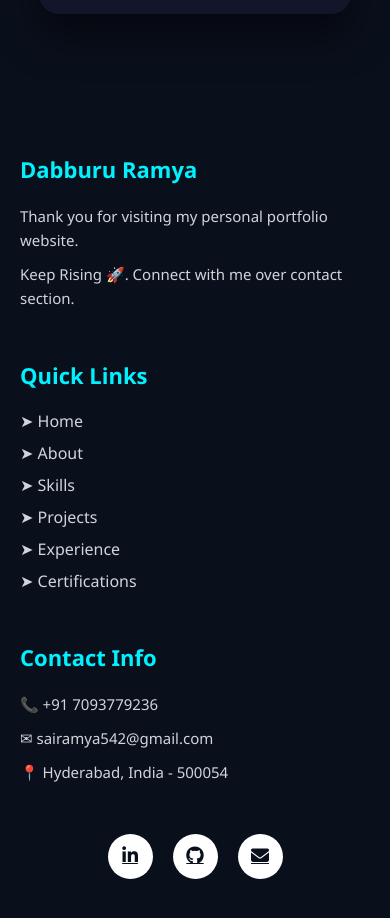
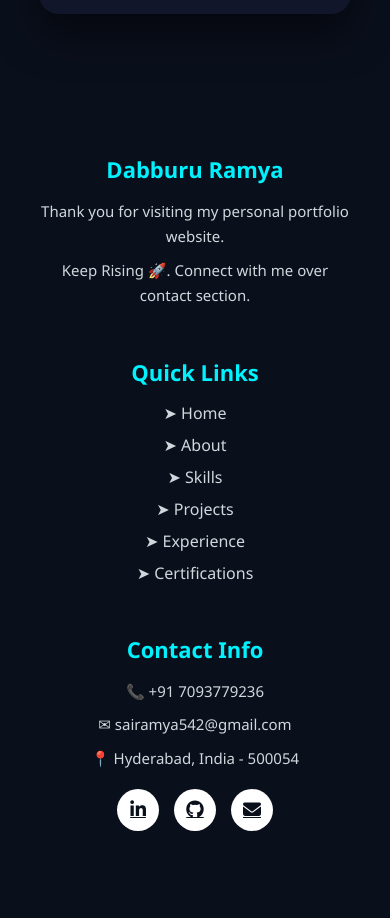
Before and after one commit to Ramya4412/Portfolio, a website: page index.html in a window 390 px wide. Shown: the part 9233-10151 px from the top of the page. After the commit the page ends 10094 px from the top, so only its background shows below. Drawn offline with Linux system fonts and the light colour scheme; no server answers.

Commit message:
updated css file

```diff
--- a/index.html
+++ b/index.html
@@ -339,12 +339,8 @@
       <p>📞 +91 7093779236</p>
       <p>✉ sairamya542@gmail.com</p>
       <p>📍 Hyderabad, India - 500054</p>
-    </div>
-
-  </div>
-
   <!-- Social Icons -->
-  <div class="footer-social">
+   <div class="contact-social">
     <a href="https://www.linkedin.com/in/ramya-dabburu-255111306/" target="_blank">
       <i class="fab fa-linkedin-in"></i>
     </a>
@@ -355,6 +351,7 @@
       <i class="fas fa-envelope"></i>
     </a>
   </div>
+</div>
 
   <!-- Back to Top -->
   <body id="top">
--- a/style.css
+++ b/style.css
@@ -472,29 +472,28 @@ body {
 footer {
   background: #0a0f1c;
   color: #ffffff;
-  padding: 60px 20px 40px;
+  padding: 60px 40px 30px;
   position: relative;
 }
 
 .footer-container {
-  max-width: 1200px;
-  margin: auto;
   display: grid;
   grid-template-columns: repeat(auto-fit, minmax(250px, 1fr));
   gap: 40px;
 }
 
+/* Footer Sections */
 .footer-section h2 {
   font-size: 22px;
-  margin-bottom: 20px;
+  margin-bottom: 15px;
   color: #00f2ff;
 }
 
 .footer-section p {
   font-size: 15px;
-  color: #d1d5db;
-  margin-bottom: 10px;
-  line-height: 1.6;
+  line-height: 1.7;
+  margin-bottom: 8px;
+  color: #cfd8dc;
 }
 
 /* Quick Links */
@@ -509,66 +508,76 @@ footer {
 
 .footer-section.links ul li a {
   text-decoration: none;
-  color: #d1d5db;
-  transition: color 0.3s ease;
+  color: #cfd8dc;
+  transition: 0.3s ease;
 }
 
 .footer-section.links ul li a:hover {
   color: #00f2ff;
+  padding-left: 6px;
 }
 
-/* ===== Social Icons ===== */
-.footer-social {
-  margin-top: 40px;
+/* ===== CONTACT INFO ICONS ===== */
+.contact-social {
   display: flex;
-  justify-content: center;
-  gap: 20px;
+  gap: 15px;
+  margin-top: 18px;
 }
 
-.footer-social a {
-  width: 45px;
-  height: 45px;
+.contact-social a {
+  width: 42px;
+  height: 42px;
   background: #ffffff;
-  border-radius: 50%;
-  display: flex;
-  align-items: center;
-  justify-content: center;
-  color: #0a0f1c;
-  font-size: 18px;
-  transition: all 0.3s ease;
-}
-
-.footer-social a:hover {
-  background: #00f2ff;
-  color: #ffffff;
-  transform: translateY(-5px);
-}
-
-/* ===== Back To Top ===== */
-.back-to-top {
-  position: fixed;
-  bottom: 25px;
-  right: 25px;
-  width: 50px;
-  height: 50px;
-  background: #00f2ff;
   color: #0a0f1c;
   border-radius: 50%;
   display: flex;
   align-items: center;
   justify-content: center;
+  font-size: 18px;
+  transition: all 0.3s ease;
+}
+
+.contact-social a:hover {
+  background: #00f2ff;
+  color: #000;
+  transform: translateY(-4px) scale(1.1);
+  box-shadow: 0 0 15px rgba(0, 242, 255, 0.6);
+}
+
+/* ===== BACK TO TOP BUTTON ===== */
+.back-to-top {
+  position: fixed;
+  bottom: 25px;
+  right: 25px;
+  width: 45px;
+  height: 45px;
+  background: #00f2ff;
+  color: #000;
+  border-radius: 50%;
+  display: flex;
+  align-items: center;
+  justify-content: center;
   text-decoration: none;
-  font-size: 22px;
-  font-weight: bold;
-  transition: all 0.3s ease;
+  font-size: 20px;
+  transition: 0.3s ease;
   z-index: 1000;
 }
 
 .back-to-top:hover {
   background: #ffffff;
-  box-shadow: 0 0 20px rgba(0,242,255,0.6);
+  transform: translateY(-4px);
 }
 
+/* ===== RESPONSIVE ===== */
+@media (max-width: 768px) {
+  footer {
+    text-align: center;
+  }
+
+  .contact-social {
+    justify-content: center;
+  }
+}
 
 /* MOBILE */
 @media (max-width: 768px) {
```
